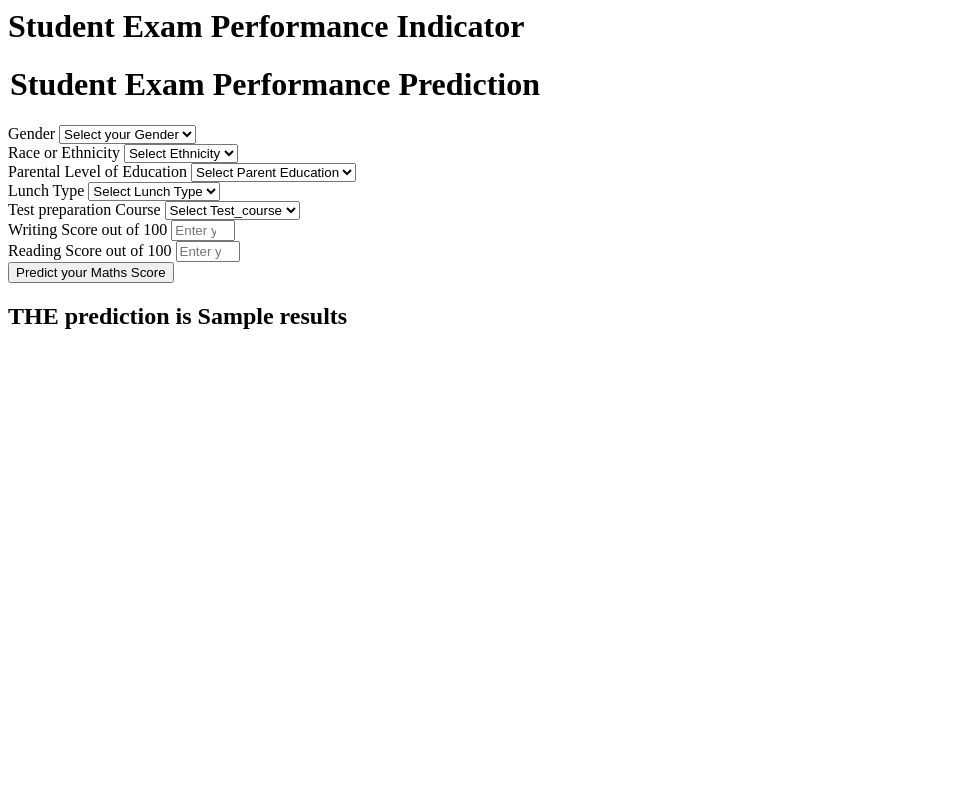
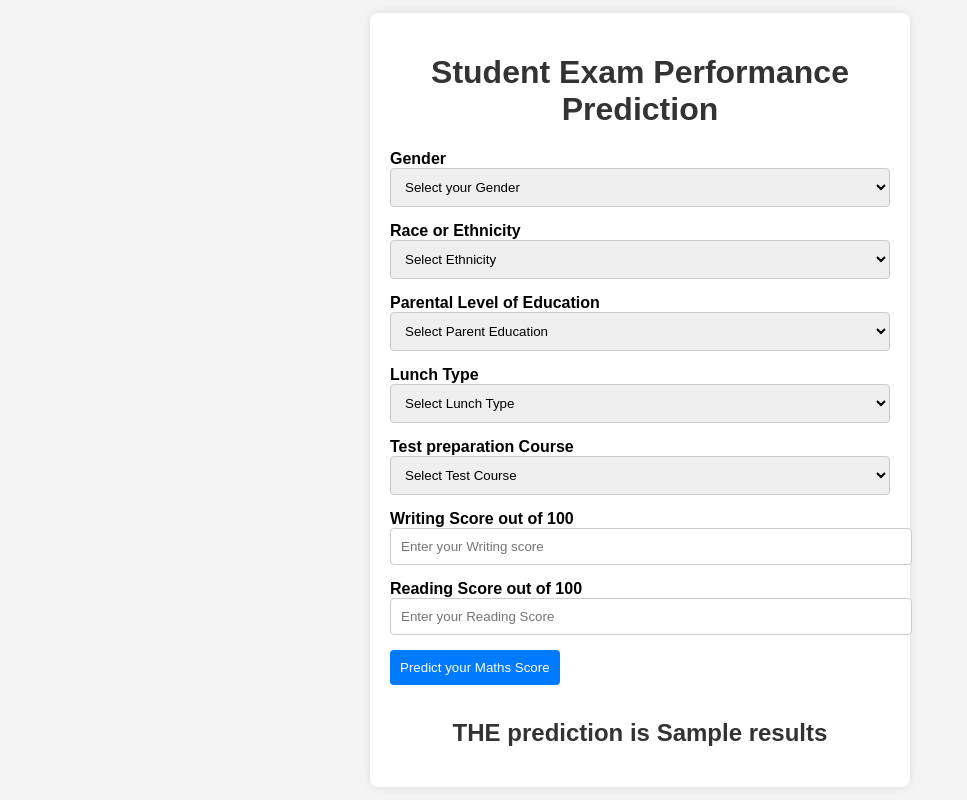
Before and after one commit to Prbhudeb/std_performance_indicator, a Flask app: template templates/home.html in a window 1280 px wide. Shown: the whole page, without its empty margins (0-967 px from the left). Run offline with Flask 3, Linux system fonts and the light colour scheme; the template is opened without the code that fills it: most values are stand-ins (such as "Sample title", 1, 10 or a date in 2020).

Commit message:
changes the html

```diff
--- a/templates/home.html
+++ b/templates/home.html
@@ -1,4 +1,4 @@
-<html></html>
+<!-- <html></html>
 <body>
     <div class="login">
        <h1>Student Exam Performance Indicator</h1>
@@ -108,4 +108,139 @@
        THE  prediction is {{results}}
     </h2>
    <body>
+</html> -->
+
+
+<!DOCTYPE html>
+<html lang="en">
+<head>
+    <meta charset="UTF-8">
+    <meta name="viewport" content="width=device-width, initial-scale=1.0">
+    <title>Student Exam Performance Indicator</title>
+    <style>
+        body {
+            font-family: Arial, sans-serif;
+            background-color: #f4f4f4;
+            margin: 0;
+            padding: 0;
+            display: flex;
+            justify-content: center;
+            align-items: center;
+            height: 100vh;
+        }
+        .login {
+            background-color: #fff;
+            padding: 20px;
+            border-radius: 8px;
+            box-shadow: 0 0 10px rgba(0, 0, 0, 0.1);
+            width: 100%;
+            max-width: 500px;
+        }
+        .login h1 {
+            text-align: center;
+            color: #333;
+        }
+        .login form {
+            display: flex;
+            flex-direction: column;
+        }
+        .login .mb-3 {
+            margin-bottom: 15px;
+        }
+        .login .form-label {
+            margin-bottom: 5px;
+            font-weight: bold;
+        }
+        .login .form-control {
+            padding: 10px;
+            border: 1px solid #ccc;
+            border-radius: 4px;
+            width: 100%;
+        }
+        .login .btn {
+            padding: 10px;
+            background-color: #007bff;
+            color: #fff;
+            border: none;
+            border-radius: 4px;
+            cursor: pointer;
+        }
+        .login .btn:hover {
+            background-color: #0056b3;
+        }
+        .login h2 {
+            text-align: center;
+            color: #333;
+        }
+    </style>
+</head>
+<body>
+    <div class="login">
+        <!-- <h1>Student Exam Performance Indicator</h1> -->
+        <form action="{{ url_for('predict_datapoint')}}" method="post">
+            <h1>
+                <legend>Student Exam Performance Prediction</legend>
+            </h1>
+            <div class="mb-3">
+                <label class="form-label">Gender</label>
+                <select class="form-control" name="gender" placeholder="Enter your Gender" required>
+                    <option class="placeholder" selected disabled value="">Select your Gender</option>
+                    <option value="male">Male</option>
+                    <option value="female">Female</option>
+                </select>
+            </div>
+            <div class="mb-3">
+                <label class="form-label">Race or Ethnicity</label>
+                <select class="form-control" name="ethnicity" placeholder="Enter your ethnicity" required>
+                    <option class="placeholder" selected disabled value="">Select Ethnicity</option>
+                    <option value="group A">Group A</option>
+                    <option value="group B">Group B</option>
+                    <option value="group C">Group C</option>
+                    <option value="group D">Group D</option>
+                    <option value="group E">Group E</option>
+                </select>
+            </div>
+            <div class="mb-3">
+                <label class="form-label">Parental Level of Education</label>
+                <select class="form-control" name="parental_level_of_education" placeholder="Enter your Parent Education" required>
+                    <option class="placeholder" selected disabled value="">Select Parent Education</option>
+                    <option value="associate's degree">associate's degree</option>
+                    <option value="bachelor's degree">bachelor's degree</option>
+                    <option value="high school">high school</option>
+                    <option value="master's degree">master's degree</option>
+                    <option value="some college">some college</option>
+                    <option value="some high school">some high school</option>
+                </select>
+            </div>
+            <div class="mb-3">
+                <label class="form-label">Lunch Type</label>
+                <select class="form-control" name="lunch" placeholder="Enter your Lunch" required>
+                    <option class="placeholder" selected disabled value="">Select Lunch Type</option>
+                    <option value="free/reduced">free/reduced</option>
+                    <option value="standard">standard</option>
+                </select>
+            </div>
+            <div class="mb-3">
+                <label class="form-label">Test preparation Course</label>
+                <select class="form-control" name="test_preparation_course" placeholder="Enter your Course" required>
+                    <option class="placeholder" selected disabled value="">Select Test Course</option>
+                    <option value="none">None</option>
+                    <option value="completed">Completed</option>
+                </select>
+            </div>
+            <div class="mb-3">
+                <label class="form-label">Writing Score out of 100</label>
+                <input class="form-control" type="number" name="writing_score" placeholder="Enter your Writing score" min="0" max="100" required />
+            </div>
+            <div class="mb-3">
+                <label class="form-label">Reading Score out of 100</label>
+                <input class="form-control" type="number" name="reading_score" placeholder="Enter your Reading Score" min="0" max="100" required />
+            </div>
+            <div class="mb-3">
+                <input class="btn btn-primary" type="submit" value="Predict your Maths Score" />
+            </div>
+        </form>
+        <h2>THE prediction is {{results}}</h2>
+    </div>
+</body>
 </html>
```
